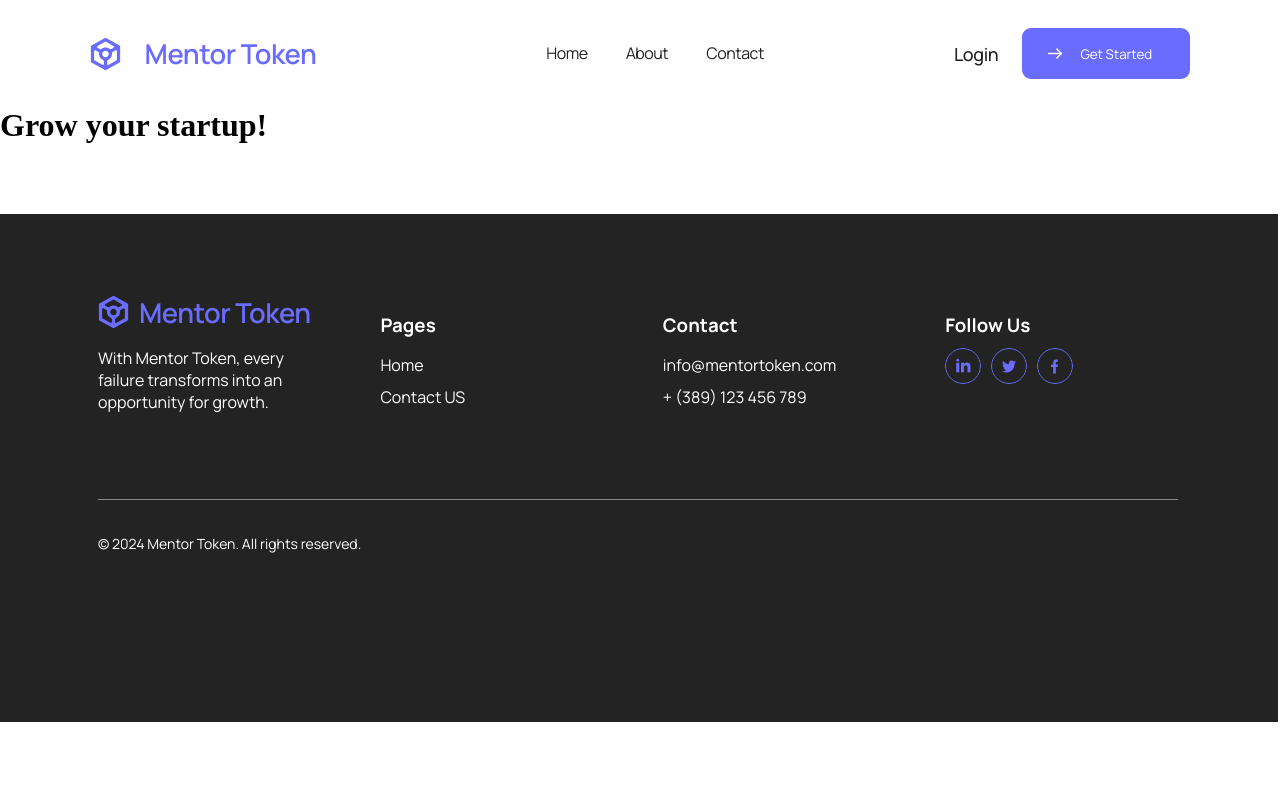
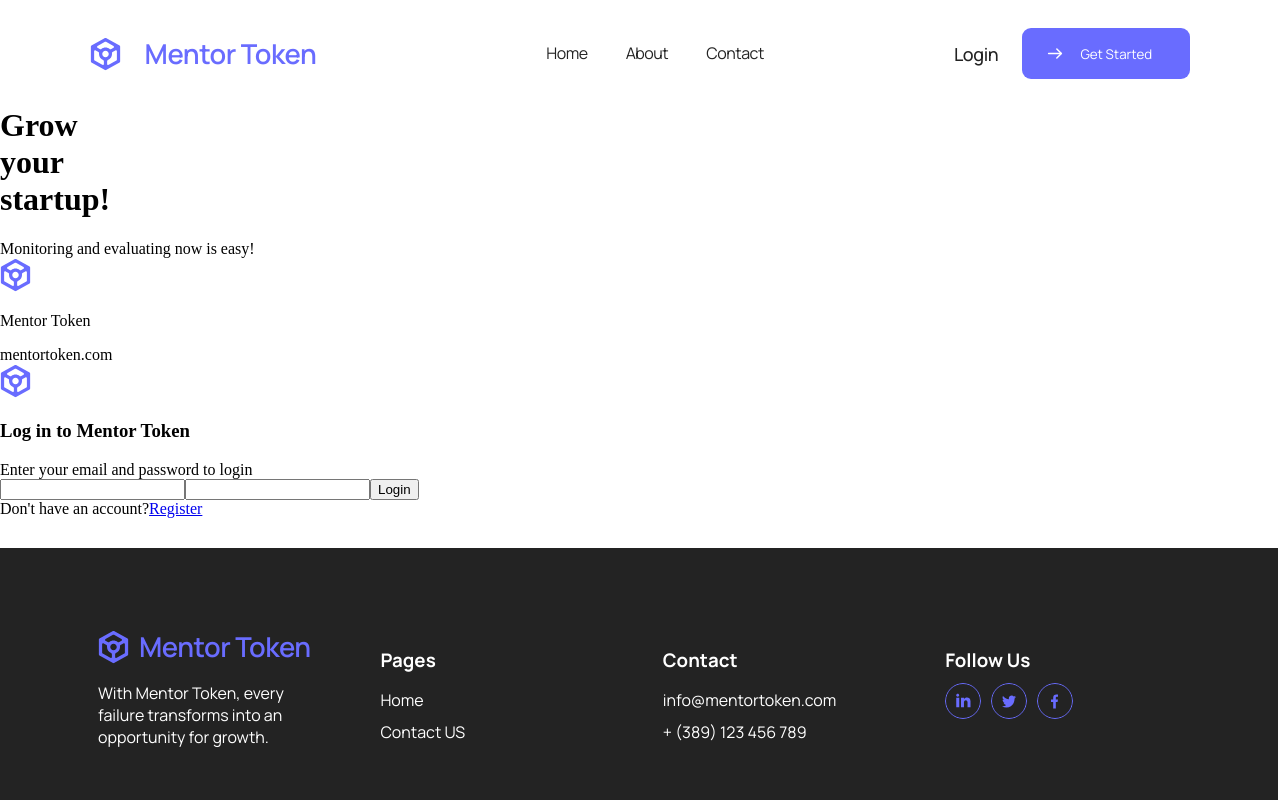
Before and after one commit to DexterNutt/FinalProject, a React (Vite) app in the folder MentorToken/: page /login in a window 1280 px wide. Shown: the top 800 px of the page. Built offline with nearby package versions, Linux system fonts and the light colour scheme.

Commit message:
Write out login form divs

```diff
--- a/MentorToken/src/components/login/LoginComp.jsx
+++ b/MentorToken/src/components/login/LoginComp.jsx
@@ -6,15 +6,41 @@ export const LoginComp = () => {
     <>
       <div className={styles.loginContainer}>
         <div className={styles.left}>
-          <h1>Grow your startup!</h1>
-          <p></p>
+          <h1>
+            Grow <br /> your <br /> startup!
+          </h1>
+          <span>Monitoring and evaluating now is easy!</span>
           <img src="" alt="" />
           <div className={styles.logoContainer}>
-            <div className={styles.logo}></div>
-            <div className={styles.text}></div>
+            <div className={styles.logo}>
+              <img src="/logo.svg" alt="logo" />
+              <p>Mentor Token</p>
+            </div>
+            <div className={styles.link}>mentortoken.com</div>
           </div>
         </div>
-        <div className={styles.right}></div>
+
+        <div className={styles.right}>
+          <img src="/logo.svg" alt="logo" />
+
+          <div className={styles.text}>
+            <h3>Log in to Mentor Token</h3>
+            <span>Enter your email and password to login</span>
+          </div>
+
+          <div className={styles.form}>
+            <form action="submit">
+              <input type="email" name="email" id="" />
+              <input type="password" name="password" id="" />
+              <button onClick={(e) => e.preventDefault}>Login</button>
+            </form>
+          </div>
+
+          <div className={styles.registerLink}>
+            <span>Don't have an account?</span>
+            <a href="/#">Register</a>
+          </div>
+        </div>
       </div>
     </>
   );
```
